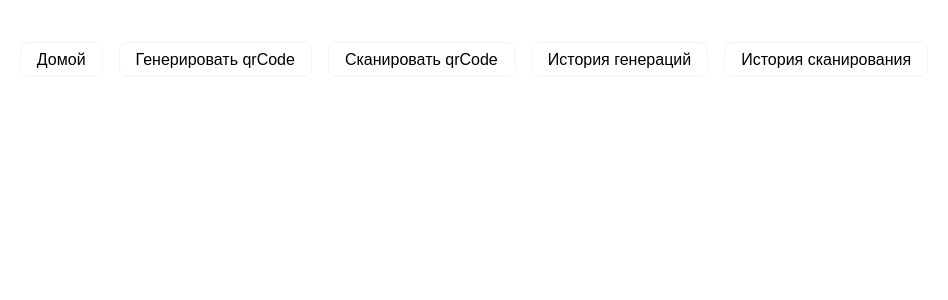
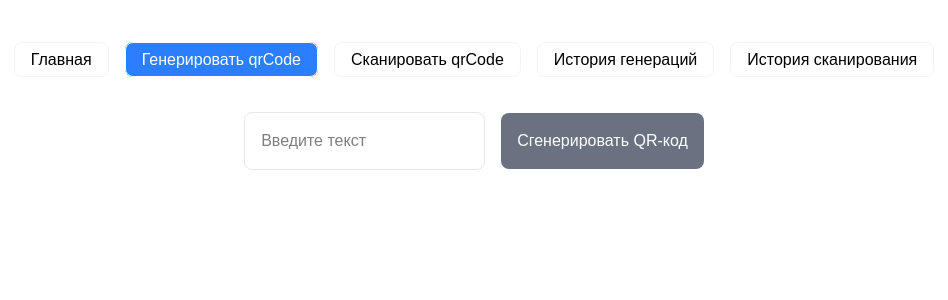
Before and after one commit to 0webdeveloper/react-qrCodeScanner, a React (Vite) app: page /react-qrCodeScanner/generator in a window 1280 px wide. Shown: the top 300 px of the page, without its empty margins (166-1114 px from the left). Built offline with nearby package versions, Linux system fonts and the light colour scheme.

Commit message:
refactoring

```diff
--- a/src/Layout.jsx
+++ b/src/Layout.jsx
@@ -1,25 +1,26 @@
-import { Routes, Route } from "react-router-dom";
+import { Routes, Route, Navigate } from "react-router-dom";
 import { QrCodeGegerator } from './components/Generate/QrCodeGegerator';
 import { QrCodeScanner } from './components/Scan/qrCodeScanner';
 import { Navigation } from './components/Navigation/Navigation';
-import { GenerateHistory } from './components/GenerateHistory/GenerateHistory';
-import { ScanHistory } from './components/ScanHistory/ScanHistory';
+import { GenerateHistory } from './components/Generate/GenerateHistory';
+import { ScanHistory } from './components/Scan/ScanHistory';
 import { Home } from './Home';
 
 const Layout = () => {
     return (
-        <div>
+        <>
             <Navigation />
 
             <Routes>
-                <Route path="/" element={<Home />} />
-                <Route path="/generator" element={<QrCodeGegerator />} />
-                <Route path="/scanner" element={<QrCodeScanner />} />
-                <Route path="/generateHistory" element={<GenerateHistory />} />
-                <Route path="/scanHistory" element={<ScanHistory />} />
+                <Route path="/react-qrCodeScanner/" element={<Home />} />
+                <Route path="/react-qrCodeScanner/generator" element={<QrCodeGegerator />} />
+                <Route path="/react-qrCodeScanner/scanner" element={<QrCodeScanner />} />
+                <Route path="/react-qrCodeScanner/generateHistory" element={<GenerateHistory />} />
+                <Route path="/react-qrCodeScanner/scanHistory" element={<ScanHistory />} />
+                {/* <Route path="/react-qrCodeScanner/" element={<Navigate to="/" replace />} /> */}
             </Routes>
 
-        </div>
+        </>
     );
 };
 
--- a/src/components/Generate/QrCodeGegerator.jsx
+++ b/src/components/Generate/QrCodeGegerator.jsx
@@ -30,10 +30,10 @@ export const QrCodeGegerator = () => {
 
     return (
         <div className="container mx-auto max-w-8xl my-6">
-            <div className="grid place-items-center h-[calc(100dvh-88px)]">
+            <div className="grid place-items-center pb-12">
 
                 {result === '' && (
-                       <div className="flex justify-center items-center gap-4">
+                       <div className="flex flex-wrap justify-center items-center gap-4">
                             <input
                                 type="text"
                                 placeholder="Введите текст"
--- a/src/components/Navigation/Navigation.jsx
+++ b/src/components/Navigation/Navigation.jsx
@@ -4,16 +4,16 @@ export const Navigation = () => {
     const location = useLocation();
 
     const navLinks = [
-        { path: '/', label: 'Домой' },
-        { path: '/generator', label: 'Генерировать qrCode' },
-        { path: '/scanner', label: 'Сканировать qrCode' },
-        { path: '/generateHistory', label: 'История генераций' },
-        { path: '/scanHistory', label: 'История сканирования' },
+        { path: '/react-qrCodeScanner/', label: 'Главная' },
+        { path: '/react-qrCodeScanner/generator', label: 'Генерировать qrCode' },
+        { path: '/react-qrCodeScanner/scanner', label: 'Сканировать qrCode' },
+        { path: '/react-qrCodeScanner/generateHistory', label: 'История генераций' },
+        { path: '/react-qrCodeScanner/scanHistory', label: 'История сканирования' },
     ];
 
     return (
         <nav className="container mx-auto max-w-8xl p-4">
-            <ul className="flex gap-4 justify-center mt-8">
+            <ul className="flex flex-wrap gap-4 justify-center mt-8">
                 {navLinks.map((link) => (
                     <li key={link.path}>
                         <Link
--- a/src/components/Scan/qrCodeScanner.jsx
+++ b/src/components/Scan/qrCodeScanner.jsx
@@ -16,11 +16,9 @@ export const QrCodeScanner = () => {
         }
     };
 
-    console.log({setScanned});
-
 
     return (
-        <div className="container mx-auto max-w-8xl ">
+        <div className="container mx-auto max-w-8xl px-8">
             <div className="flex flex-col items-center justify-center gap-2">
                 <h2 className="text-2xl font-bold">Отсканируйте QR code </h2>
                 <Scanner
@@ -35,7 +33,7 @@ export const QrCodeScanner = () => {
                     onScan={scanHandler}
                 />
 
-                <p>{scanned}</p>
+                <p className="mt-8 font-semibold text-2xl">{scanned}</p>
             </div>
         </div>
     )
```
Also changed, not shown: src/components/Generate/GenerateHistory.jsx (renamed from src/components/GenerateHistory/GenerateHistory.jsx), src/components/Scan/ScanHistory.jsx (renamed from src/components/ScanHistory/ScanHistory.jsx).
